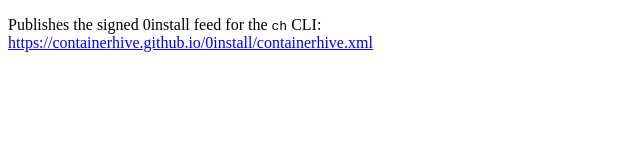
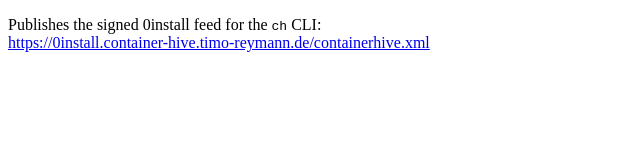
Before and after one commit to ContainerHive/0install, a plain HTML site: page index.html in a window 1280 px wide. Shown: the whole page, without its empty margins (0-640 px from the left). Drawn offline with Linux system fonts and the light colour scheme.

Commit message:
docs: feed URL moves to 0install.container-hive.timo-reymann.de

```diff
--- a/index.html
+++ b/index.html
@@ -2,5 +2,5 @@
 <meta charset="utf-8">
 <title>ContainerHive 0install feed</title>
 <p>Publishes the signed 0install feed for the <code>ch</code> CLI:<br>
-<a href="containerhive.xml">https://containerhive.github.io/0install/containerhive.xml</a>
+<a href="https://0install.container-hive.timo-reymann.de/containerhive.xml">https://0install.container-hive.timo-reymann.de/containerhive.xml</a>
 </p>
```
